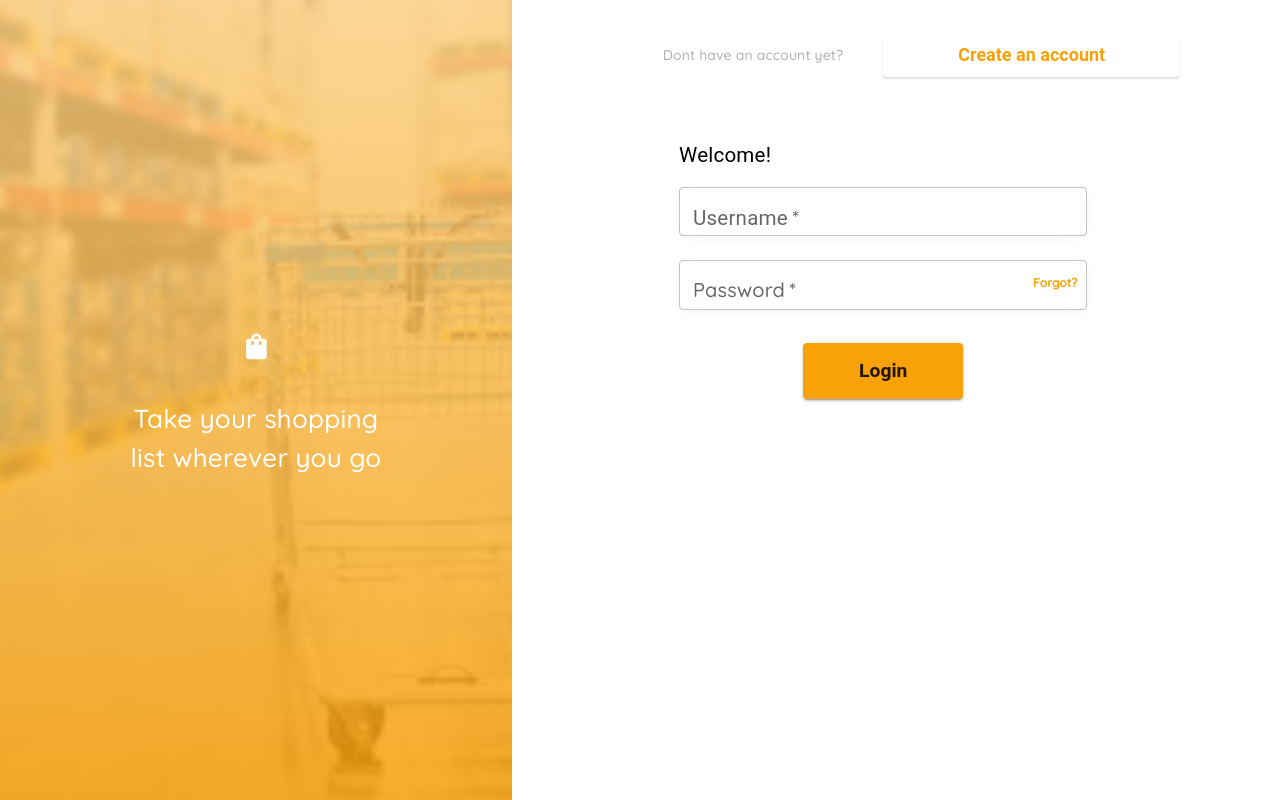
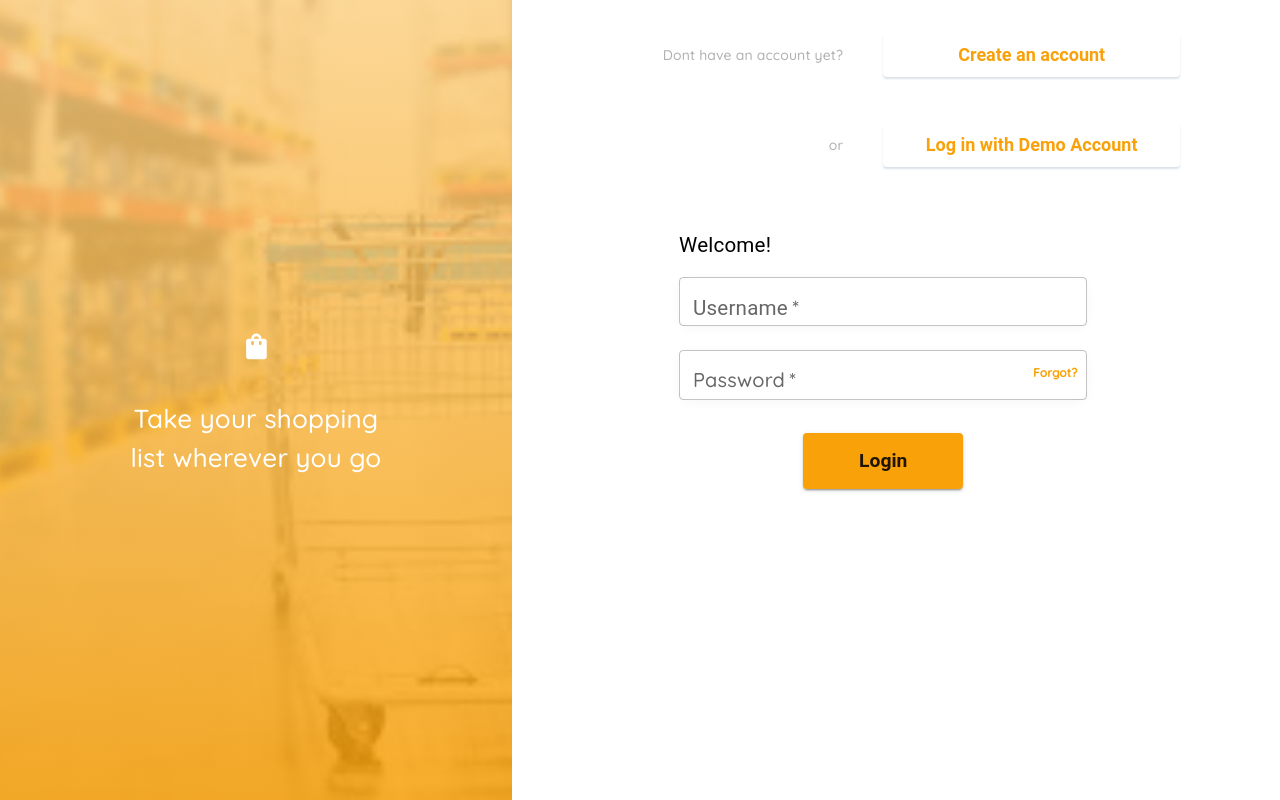
Before and after one commit to emmacodemy/devopssec, a React (Create React App) app: page /login in a window 1280 px wide. Built offline with nearby package versions, Linux system fonts and the light colour scheme.

Commit message:
Added Feature to login with demo account

```diff
--- a/src/Components/Pages/Items Page/ItemsPage.js
+++ b/src/Components/Pages/Items Page/ItemsPage.js
@@ -3,9 +3,8 @@ import { Box, CircularProgress } from "@mui/material";
 import { makeStyles } from "@mui/styles";
 import ItemHeader from "./ItemHeader";
 import CategoryItem from "./CategoryItem";
-import { useSelector, useDispatch } from "react-redux";
+import { useSelector } from "react-redux";
 import { useOutletContext } from "react-router-dom";
-import { getAllCategory } from "../../../Store/itemspagereducer/thunkCreators";
 
 const useStyles = makeStyles((theme) => ({
   itemsPage: {
@@ -62,8 +61,6 @@ const ItemsPage = ({ changeView, alert }) => {
 
   const [itemList, setItemList] = useState(list);
 
-  const dispatch = useDispatch();
-
   const handleSearch = (itemName) => {
     const filteredList = list.filter((item) =>
       item.items.some((el) =>
@@ -80,7 +77,6 @@ const ItemsPage = ({ changeView, alert }) => {
   const handleAside = useOutletContext();
 
   useEffect(() => {
-    dispatch(getAllCategory());
     setItemList(list);
   }, [list]);
 
--- a/src/Components/Pages/Main.js
+++ b/src/Components/Pages/Main.js
@@ -6,6 +6,7 @@ import { makeStyles } from "@mui/styles";
 import { useDispatch } from "react-redux";
 import { Outlet } from "react-router-dom";
 import SideBar from "../SideBar";
+import { getAllCategory } from "../../Store/itemspagereducer/thunkCreators";
 
 const useStyles = makeStyles((theme) => ({
   root: {
@@ -63,6 +64,7 @@ const Main = ({ cart, details, changeView, addItem, signedIn, alert }) => {
 
   useEffect(() => {
     dispatch(fetchItems());
+    dispatch(getAllCategory());
   }, []);
 
   const isMobile = useMediaQuery(theme.breakpoints.down("md"));
--- /dev/null
+++ b/src/Components/Sessions/DemoAccount.js
@@ -0,0 +1,76 @@
+import React from "react";
+import { useNavigate } from "react-router-dom";
+import { makeStyles } from "@mui/styles";
+import { Box, Typography, Button } from "@mui/material";
+import { useDispatch } from "react-redux";
+import { handleSignIn } from "../../Store/Sessions/thunkCreators";
+
+const useStyles = makeStyles((theme) => ({
+  createAccountCont: {
+    position: "relative",
+    display: "flex",
+    flexDirection: "column",
+    rowGap: 10,
+    width: "80%",
+    margin: "10px auto",
+    alignItems: "center",
+    justifyContent: "flex-end",
+    "& .MuiTypography-root": {
+      fontFamily: "QuickSand, sans-serif ",
+      fontStyle: "normal",
+      fontWeight: 400,
+      fontSize: 14,
+      color: "#b0b0b0",
+    },
+    [theme.breakpoints.up("lg")]: {
+      flexDirection: "row",
+      columnGap: 40,
+      height: "10vh",
+      margin: "15 auto",
+    },
+  },
+  demoButton: {
+    width: "80%",
+    borderRadius: 5,
+    padding: 5,
+    marginTop: 15,
+    color: "#f9a109",
+    backgroundColor: "#fff",
+    fontFamily: "QuickSand, sans-serif",
+    fontStyle: "normal",
+    fontWeight: 600,
+    fontSize: 14,
+    boxShadow: "0px 2px 2px rgba(74, 106, 149, 0.2)",
+    [theme.breakpoints.up("lg")]: {
+      width: "50%",
+      padding: 16,
+    },
+  },
+}));
+
+const DemoAccount = ({ signedIn, loading }) => {
+  const navigate = useNavigate();
+  const classes = useStyles();
+
+  const dispatch = useDispatch();
+
+  const signInDemo = async () => {
+    await dispatch(handleSignIn("testAccount", "123456"));
+    signedIn && navigate("/");
+  };
+
+  return (
+    <Box className={classes.createAccountCont}>
+      <Typography>or</Typography>
+      <Button
+        className={classes.demoButton}
+        disabled={loading ? true : false}
+        onClick={() => signInDemo()}
+      >
+        Log in with Demo Account
+      </Button>
+    </Box>
+  );
+};
+
+export default DemoAccount;
--- a/src/Components/Sessions/LoginPage.js
+++ b/src/Components/Sessions/LoginPage.js
@@ -9,6 +9,7 @@ import Title from "./Title";
 import { Grid, Box, Typography } from "@mui/material";
 import { useDispatch } from "react-redux";
 import { handleSignIn } from "../../Store/Sessions/thunkCreators";
+import DemoAccount from "./DemoAccount";
 
 const useStyles = makeStyles((theme) => ({
   root: {
@@ -72,6 +73,12 @@ const useStyles = makeStyles((theme) => ({
       fontWeight: 600,
       fontSize: 12,
     },
+    account: {
+      width: "100%",
+      display: "flex",
+      flexDirection: "column",
+      position: "relative",
+    },
   },
 }));
 
@@ -108,11 +115,14 @@ const LoginPage = ({ loading, signedIn }) => {
     <Grid container className={classes.root}>
       <SideBanner />
       <Box className={classes.formCont}>
-        <Navigation
-          text="Dont have an account yet?"
-          push="register"
-          btnText="Create an account"
-        />
+        <Box className={classes.account}>
+          <Navigation
+            text="Dont have an account yet?"
+            push="register"
+            btnText="Create an account"
+          />
+          <DemoAccount signedIn={signedIn} loading={loading} />
+        </Box>
         <form onSubmit={signIn} className={classes.form}>
           <Title text="Welcome!" />
           <Grid>
```
